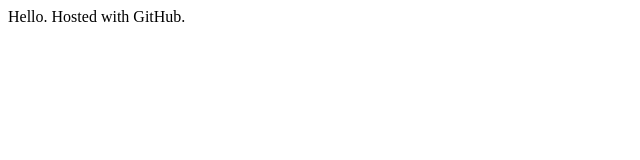
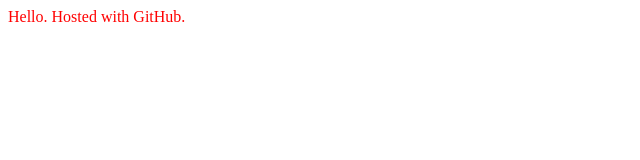
Before and after one commit to wooty13/mysite, a plain HTML site: page index.html in a window 1280 px wide. Shown: the whole page, without its empty margins (0-640 px from the left). Drawn offline with Linux system fonts and the light colour scheme.

Commit message:
Added stylesheet

```diff
--- a/index.html
+++ b/index.html
@@ -1,8 +1,10 @@
 <html>
+<link rel = 'stylesheet' href = 'styles.css'>
 <head>
   <title>My Test Site</title>
+  <link rel = 'stylesheet' href = 'styles.css'>
 </head>
 <body>
-  <p>Hello. Hosted with GitHub.</p>
+  <p class = "MyClass">Hello. Hosted with GitHub.</p>
 </body>
 </html>
--- /dev/null
+++ b/styles.css
@@ -0,0 +1,3 @@
+p.MyClass{
+  color: red
+}
```
